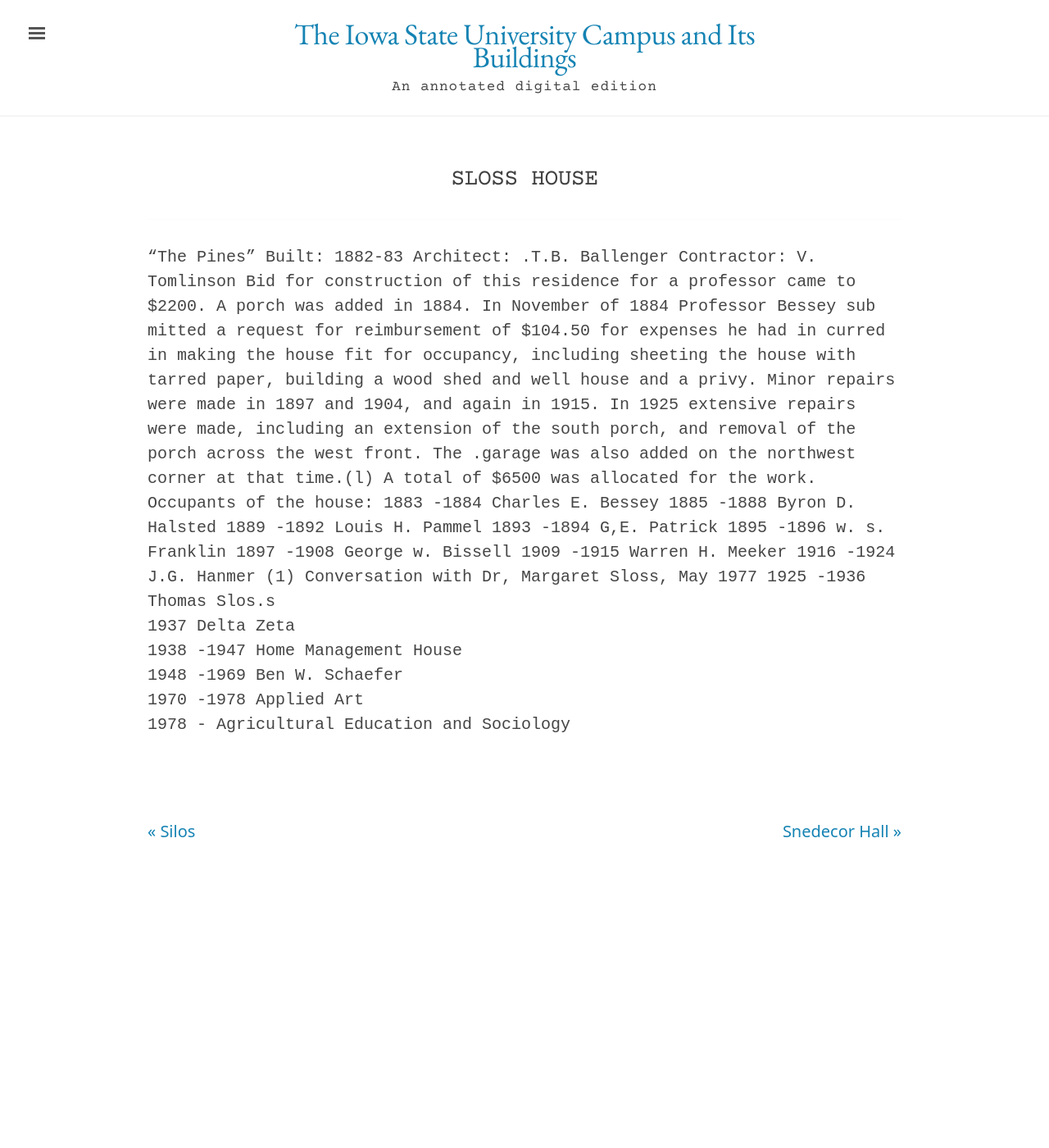
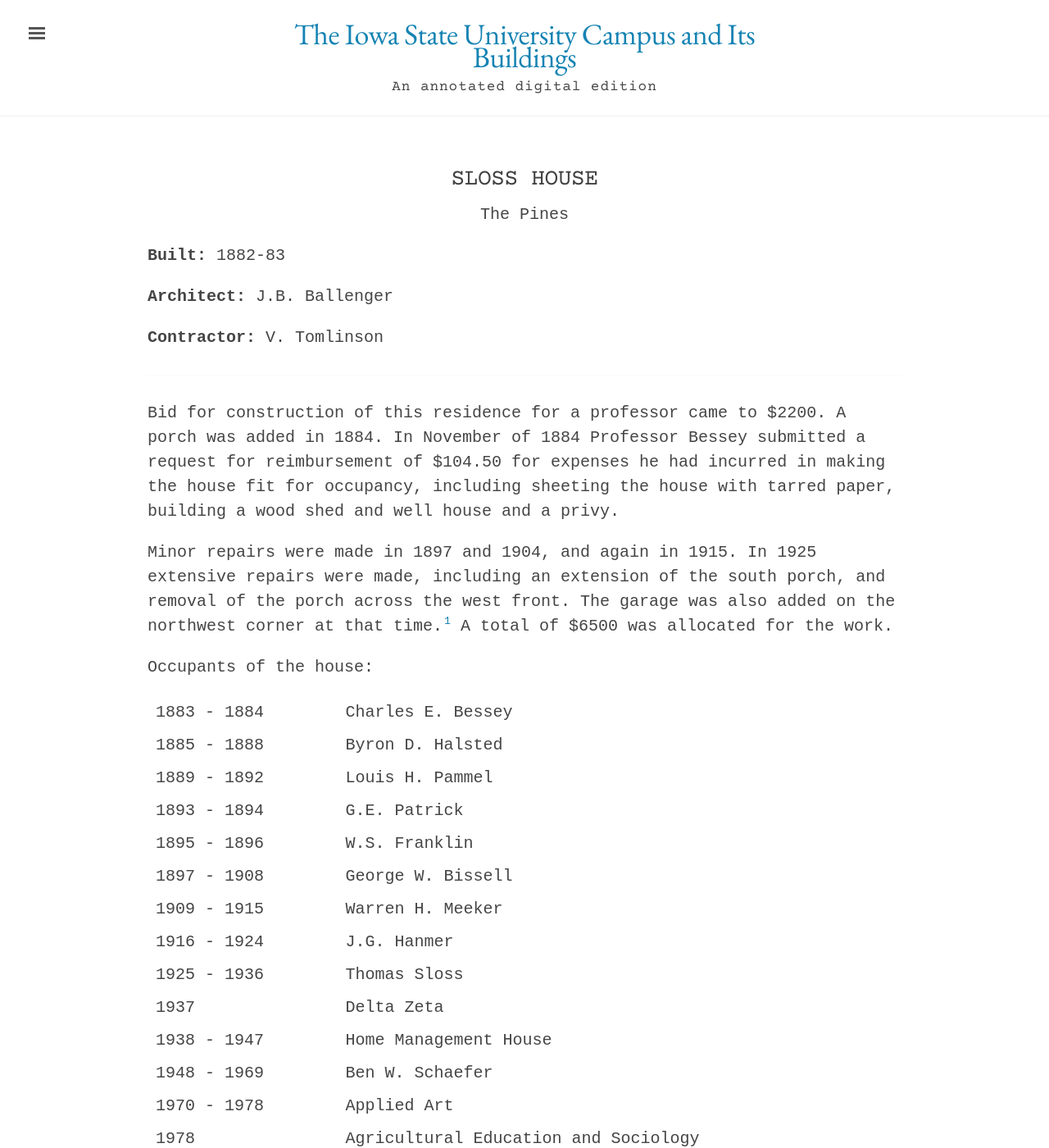
Before and after one commit to emanderson811/day-edition, a Jekyll site: the page built from _texts/buildings/198day-sloss-house.md, in a window 1280 px wide and 1400 px high. Shown: the whole window at 82% size. Built offline with Jekyll 4.4.1, drawn with Linux system fonts in a browser that asks for light colours; some of the changed text lies outside the part shown.

Commit message:
Update 198day-sloss-house.md

```diff
--- a/_texts/buildings/198day-sloss-house.md
+++ b/_texts/buildings/198day-sloss-house.md
@@ -14,23 +14,26 @@
 ---
 ---
 
-"The Pines"
-Built: 1882-83 Architect: .T.B. Ballenger Contractor: V. Tomlinson
-Bid for construction of this residence for a professor came to $2200. A porch was added in 1884. In November of 1884 Professor Bessey sub mitted a request for reimbursement of $104.50 for expenses he had in curred in making the house fit for occupancy, including sheeting the house with tarred paper, building a wood shed and well house and a privy.
-Minor repairs were made in 1897 and 1904, and again in 1915. In 1925 extensive repairs were made, including an extension of the south porch, and removal of the porch across the west front. The .garage was also added on the northwest corner at that time.(l) A total of $6500 was allocated for the work.
+Bid for construction of this residence for a professor came to $2200. A porch was added in 1884. In November of 1884 Professor Bessey submitted a request for reimbursement of $104.50 for expenses he had incurred in making the house fit for occupancy, including sheeting the house with tarred paper, building a wood shed and well house and a privy.
+
+Minor repairs were made in 1897 and 1904, and again in 1915. In 1925 extensive repairs were made, including an extension of the south porch, and removal of the porch across the west front. The garage was also added on the northwest corner at that time.[^fn1] A total of $6500 was allocated for the work.
+
 Occupants of the house:
-1883 -1884 Charles E. Bessey
-1885 -1888 Byron D. Halsted
-1889 -1892 Louis H. Pammel
-1893 -1894 G,E. Patrick
-1895 -1896 w. s. Franklin
-1897 -1908 George w. Bissell
-1909 -1915 Warren H. Meeker
-1916 -1924 J.G. Hanmer
-(1) Conversation with Dr, Margaret Sloss, May 1977
-1925  -1936  Thomas Slos.s
-1937  Delta Zeta
-1938  -1947  Home Management House
-1948  -1969  Ben W.  Schaefer
-1970  -1978  Applied Art
-1978  - Agricultural Education and Sociology
+
+|--|--|
+|1883 - 1884 | Charles E. Bessey |
+|1885 - 1888 | Byron D. Halsted |
+|1889 - 1892 | Louis H. Pammel |
+|1893 - 1894 | G.E. Patrick |
+|1895 - 1896 | W.S. Franklin |
+|1897 - 1908 | George W. Bissell |
+|1909 - 1915 | Warren H. Meeker |
+|1916 - 1924 | J.G. Hanmer |
+|1925 - 1936 | Thomas Sloss |
+|1937 | Delta Zeta |
+|1938 - 1947 | Home Management House |
+|1948 - 1969 | Ben W. Schaefer |
+|1970 - 1978 | Applied Art |
+|1978 | Agricultural Education and Sociology |
+
+[^fn1]: Conversation with Dr. Margaret Sloss, May 1977
```
Also changed, not shown: other parts of _texts/buildings/198day-sloss-house.md (+4 -4 lines).
